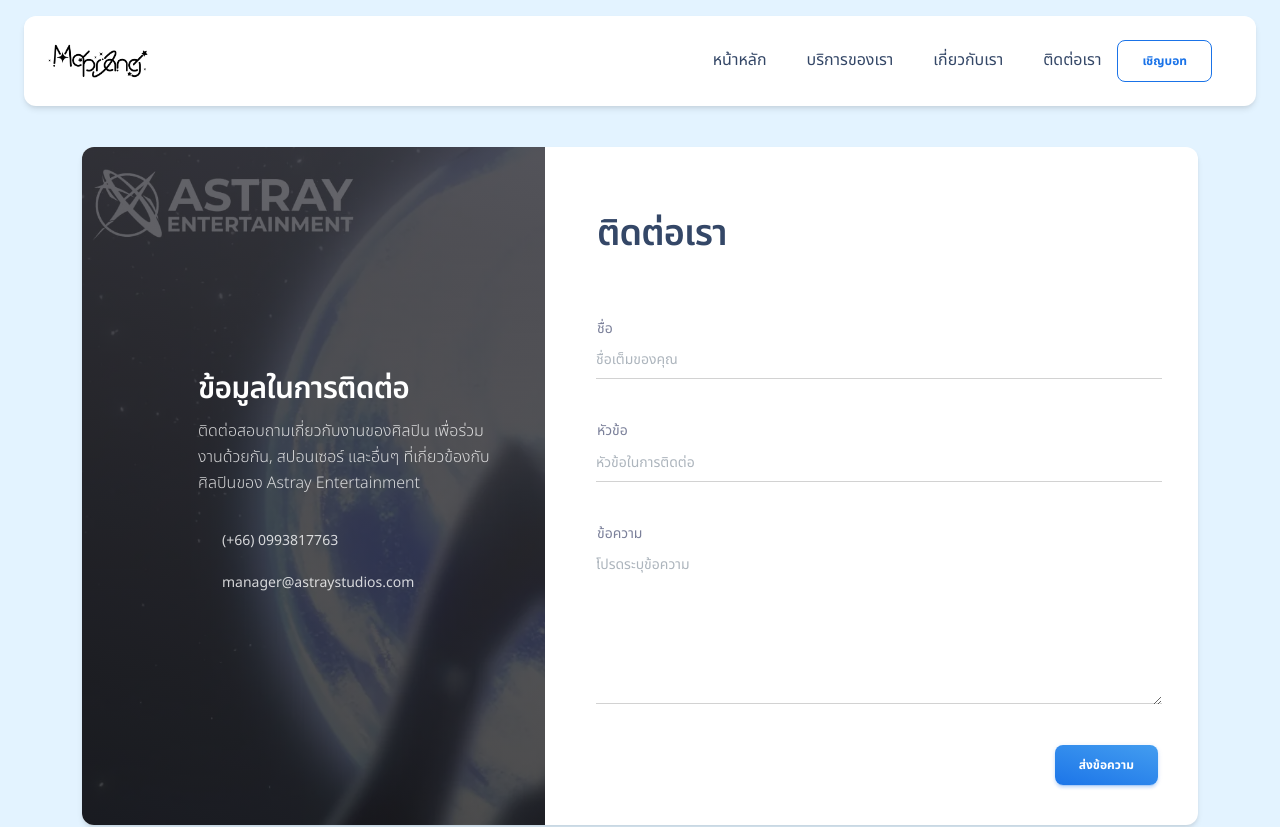
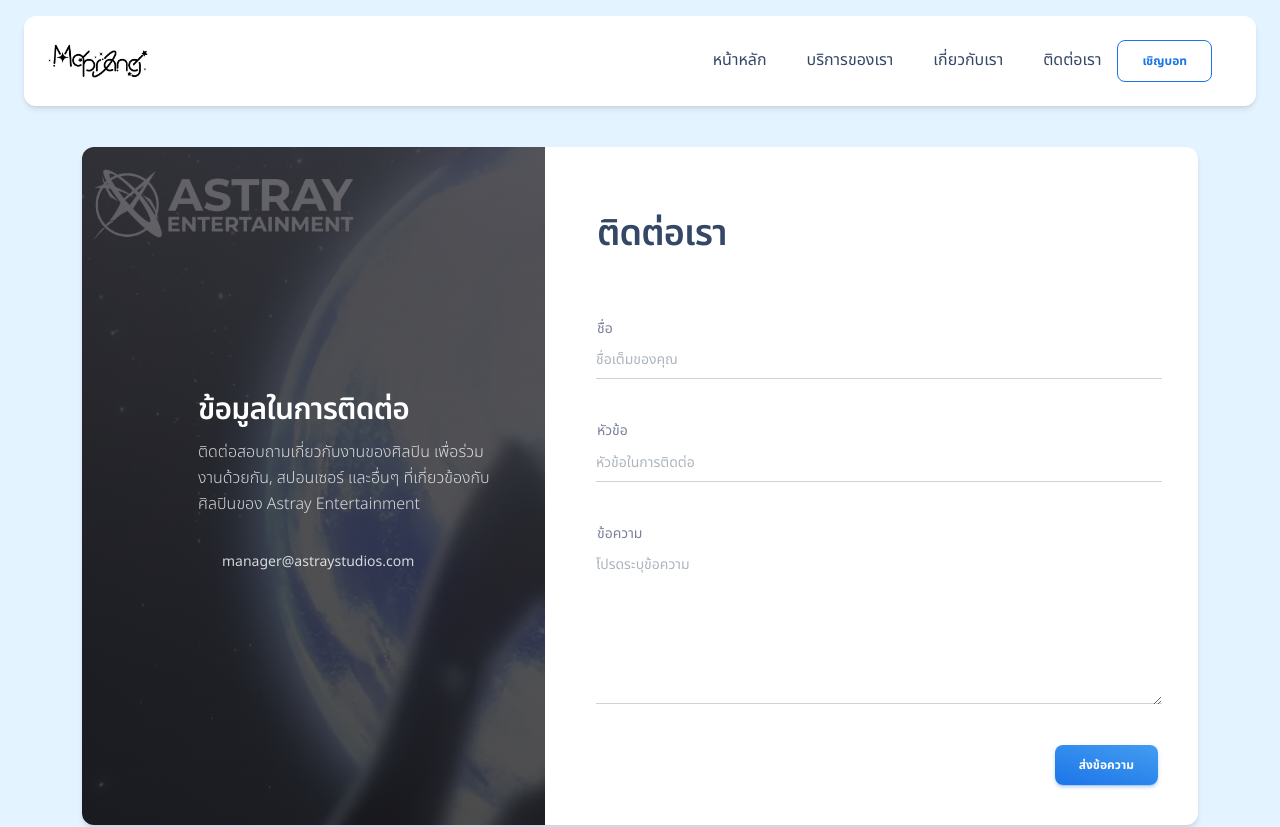
Before and after one commit to Khaoseekakun/new-frontend, a Next.js app: page /contact in a window 1280 px wide. Shown: the top 827 px of the page. Built offline with nearby package versions, Linux system fonts and the light colour scheme.

Commit message:
Update page.js

```diff
--- a/src/app/contact/page.js
+++ b/src/app/contact/page.js
@@ -20,14 +20,14 @@
                                                 <p className="text-white opacity-8 mb-4">
                                                     ติดต่อสอบถามเกี่ยวกับงานของศิลปิน เพื่อร่วมงานด้วยกัน, สปอนเซอร์ และอื่นๆ ที่เกี่ยวข้องกับศิลปินของ Astray Entertainment
                                                 </p>
-                                                <div className="d-flex p-2 text-white">
+                                                {/* <div className="d-flex p-2 text-white">
                                                     <div>
                                                         <i className="fas fa-phone text-sm" />
                                                     </div>
                                                     <div className="ps-3">
                                                         <span className="text-sm opacity-8">(+66) 0993817763</span>
                                                     </div>
-                                                </div>
+                                                </div> */}
                                                 <div className="d-flex p-2 text-white">
                                                     <div>
                                                         <i className="fas fa-envelope text-sm" />
```
